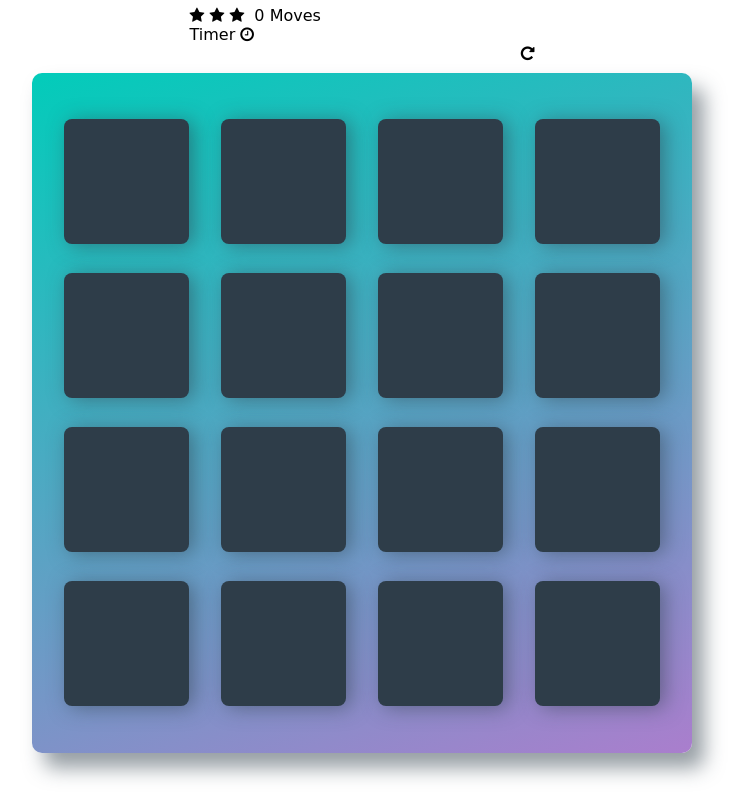
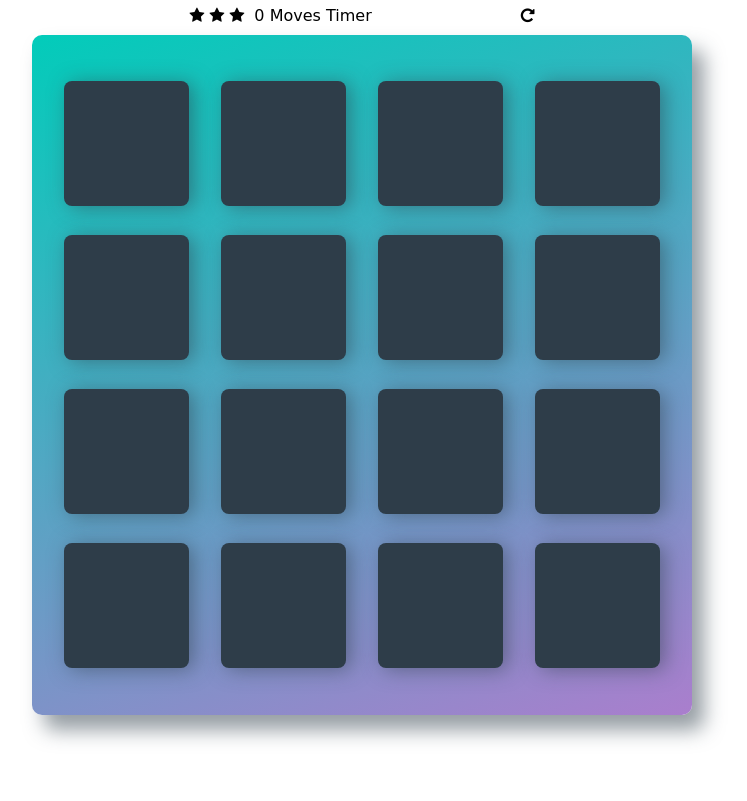
Before and after one commit to c-clin/fend-memory-game, a plain HTML site: page index.html in a window 1280 px wide. Shown: the part 80-881 px from the top of the page, without its empty margins (278-1025 px from the left). After the commit the page ends 843 px from the top, so only its background shows below. Drawn offline with nearby package versions, Linux system fonts and the light colour scheme; files that its build step writes are made by us from their sources; files whose address does not match are found by name; a web font is replaced by a local one.

Commit message:
Update index.html

```diff
--- a/index.html
+++ b/index.html
@@ -25,9 +25,8 @@
 
         	<span class="moves"></span> Moves
 
-            <div class="timer">Timer
-              <i class="fa fa-clock-o"></i>
-            </div>
+            <span class="timer">Timer
+            </span>
 
             <div class="restart">
         		<i class="fa fa-repeat"></i>
```
